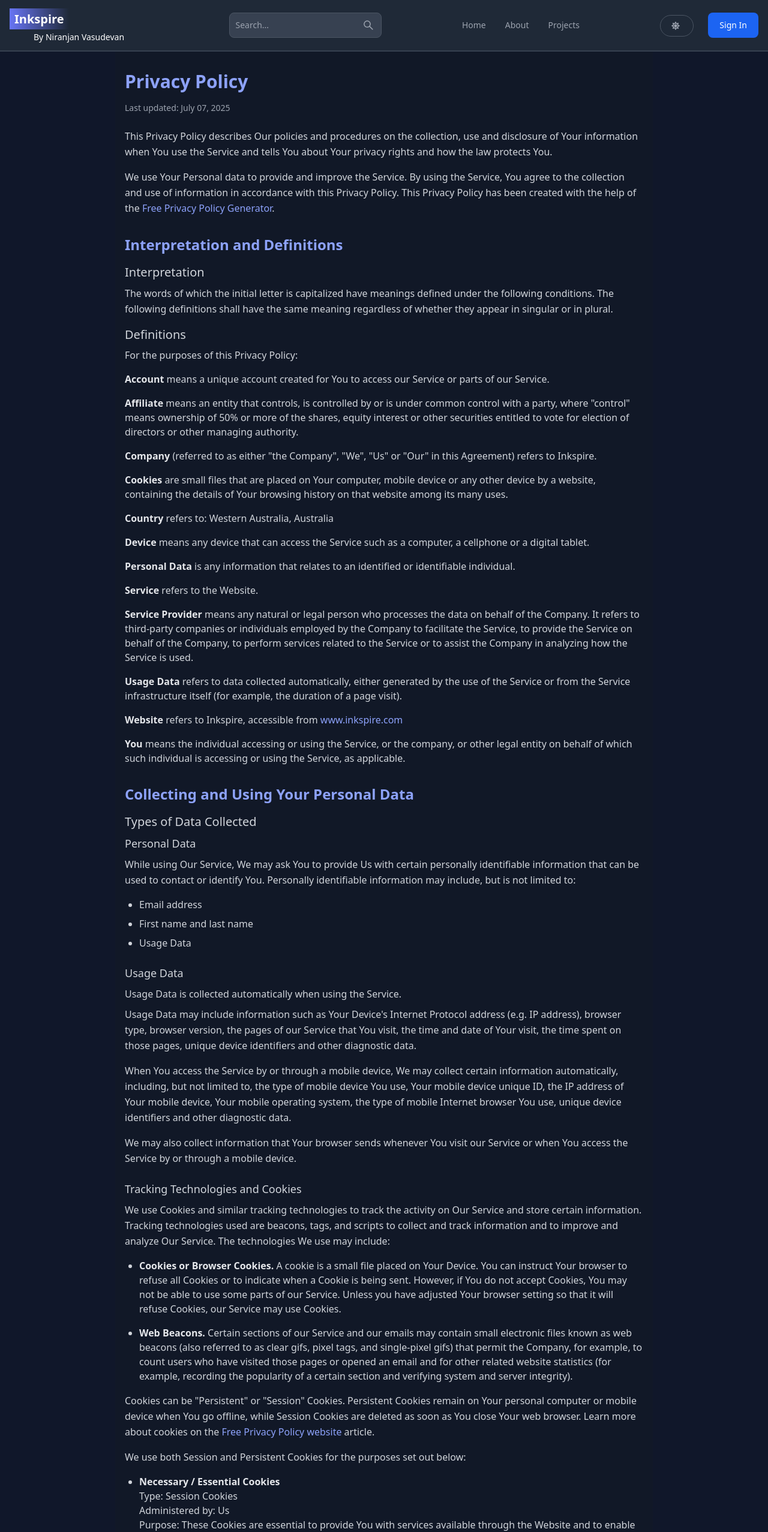
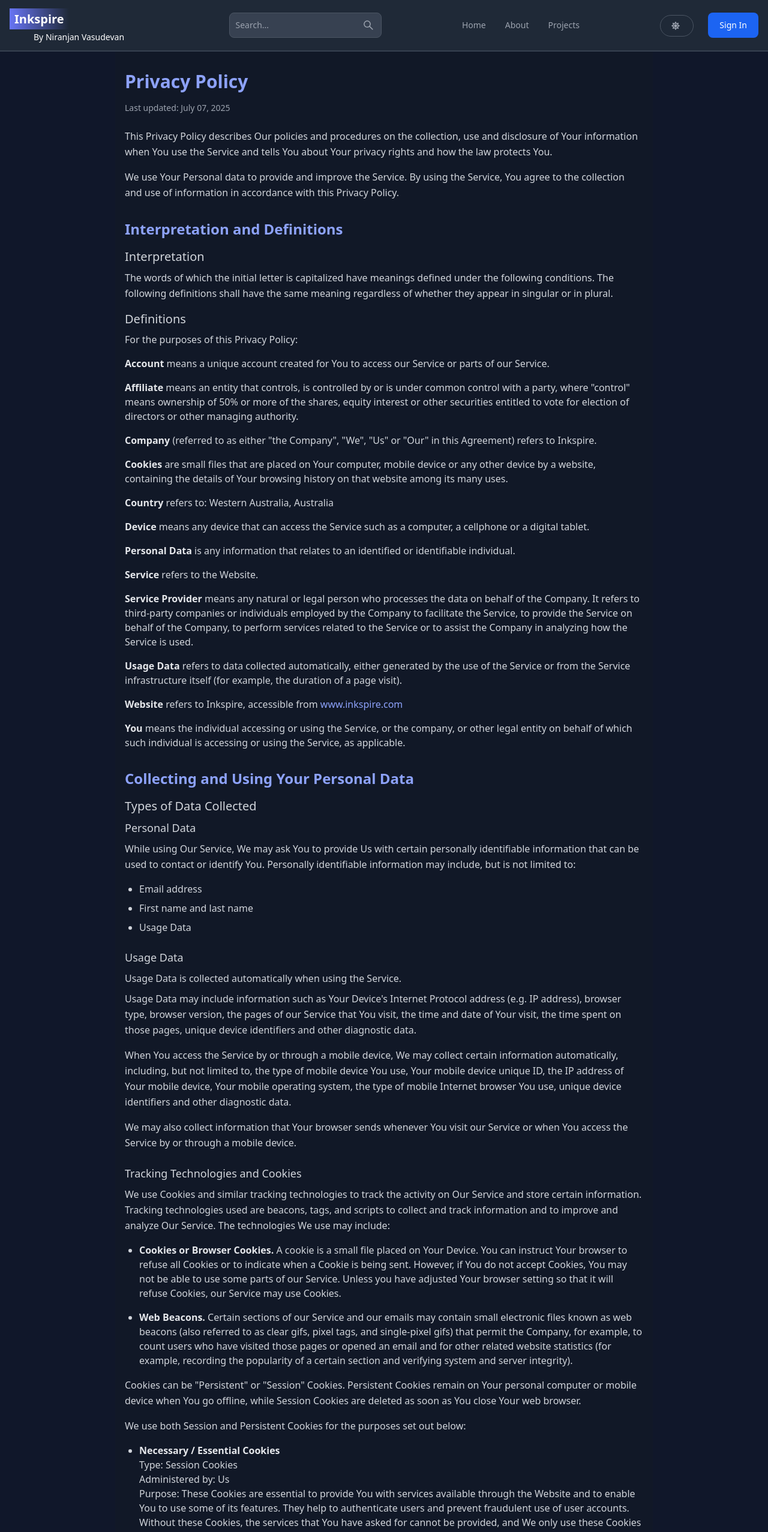
Before and after one commit to niranjan-v2/inkspire-dashboard, a React (Vite) app in the folder client/: page /legal/privacy-policy in a window 1280 px wide. Shown: the top 2554 px of the page at 60% size. Built offline with nearby package versions, Linux system fonts and the light colour scheme; no server answers.

Commit message:
Update privacy policy

```diff
--- a/client/src/pages/PrivacyPolicy.jsx
+++ b/client/src/pages/PrivacyPolicy.jsx
@@ -16,16 +16,7 @@ export default function PrivacyPolicy() {
         <p className="mb-4 leading-relaxed dark:text-gray-300">
           We use Your Personal data to provide and improve the Service. By using
           the Service, You agree to the collection and use of information in
-          accordance with this Privacy Policy. This Privacy Policy has been
-          created with the help of the{" "}
-          <a
-            href="https://www.freeprivacypolicy.com/free-privacy-policy-generator/"
-            target="_blank"
-            rel="noopener noreferrer"
-            className="text-indigo-600 dark:text-indigo-400 hover:underline"
-          >
-            Free Privacy Policy Generator
-          </a>.
+          accordance with this Privacy Policy.
         </p>
       </div>
 
@@ -206,16 +197,7 @@ export default function PrivacyPolicy() {
           Cookies can be &quot;Persistent&quot; or &quot;Session&quot; Cookies.
           Persistent Cookies remain on Your personal computer or mobile device
           when You go offline, while Session Cookies are deleted as soon as You
-          close Your web browser. Learn more about cookies on the{" "}
-          <a
-            href="https://www.freeprivacypolicy.com/blog/sample-privacy-policy-template/#Use_Of_Cookies_And_Tracking"
-            target="_blank"
-            rel="noopener noreferrer"
-            className="text-indigo-600 dark:text-indigo-400 hover:underline"
-          >
-            Free Privacy Policy website
-          </a>{" "}
-          article.
+          close Your web browser.
         </p>
         <p className="mb-4 leading-relaxed dark:text-gray-300">
           We use both Session and Persistent Cookies for the purposes set out
```
